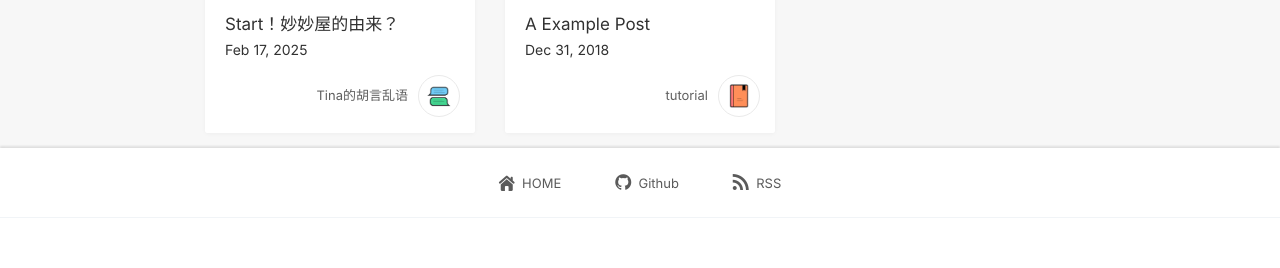
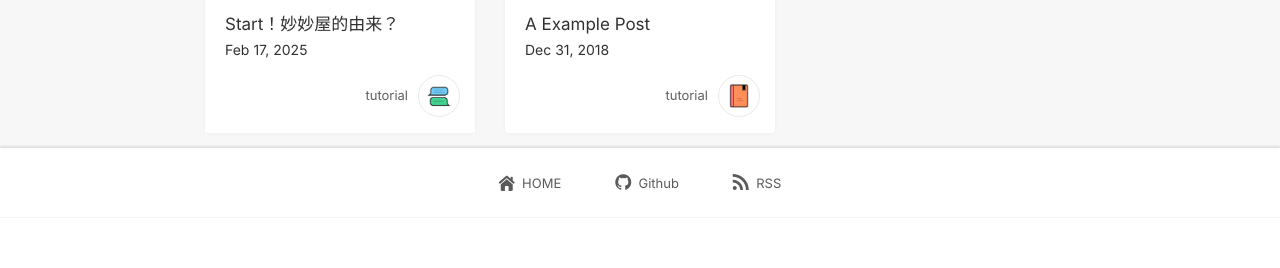
Before and after one commit to TinanaGOLD/TinanaGOLD.github.io, a Jekyll site: the page built from index.html, in a window 1280 px wide. Shown: the part 382-650 px from the top of the page. Built offline with Jekyll 4.4.1, drawn with Linux system fonts in a browser that asks for light colours; nearby versions of some CDN libraries; the list of posts is cut into pages by our own code; comment, search, counter and statistics services are not loaded.

Commit message:
Update 2025-02-17-start-post.md

```diff
--- a/_posts/2025-02-17-start-post.md
+++ b/_posts/2025-02-17-start-post.md
@@ -2,7 +2,7 @@
 layout: post
 title: Start！妙妙屋的由来？
 date: 25-02-17 00:00:00
-category: Tina的胡言乱语
+category: tutorial
 thumbnail: /style/image/thumbnail.png
 icon: chat
 ---
```
